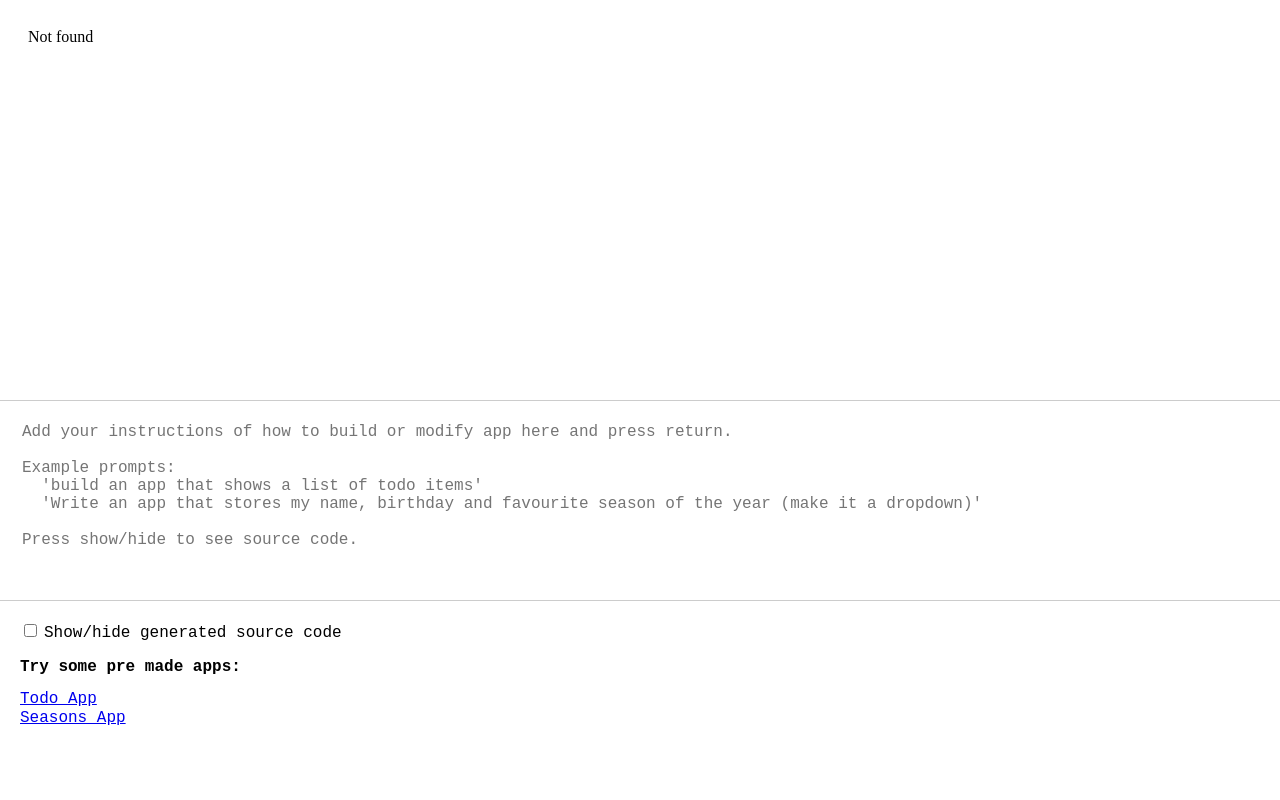
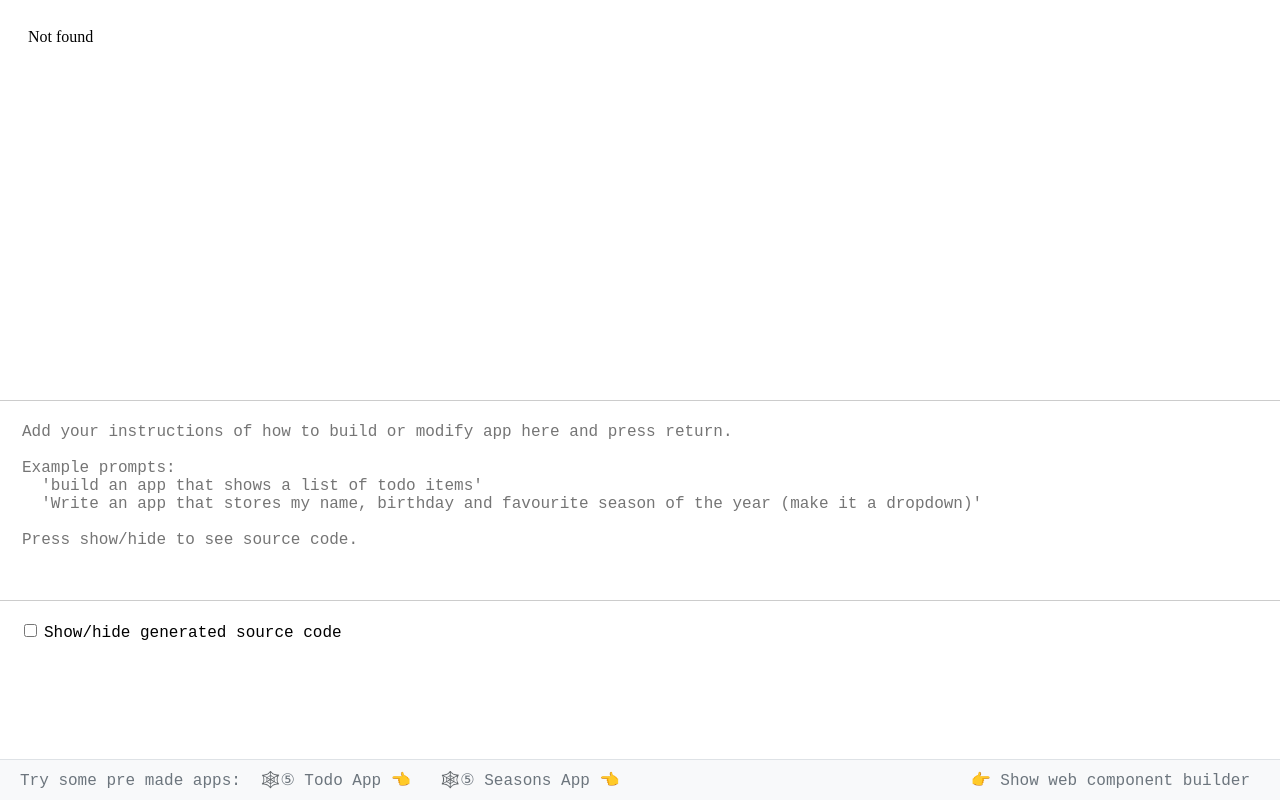
Before and after one commit to TBD54566975/web5-omg, a website: page index.html in a window 1280 px wide. Drawn offline with Linux system fonts and the light colour scheme; no server answers.

Commit message:
nicer footer

```diff
--- a/index.html
+++ b/index.html
@@ -69,6 +69,30 @@
         font-size: 16px;
       }
 
+      .footer {
+        display: flex;
+        justify-content: space-between;
+        align-items: center;
+        background-color: #f8f9fa;
+        color: #6c757d;
+        padding: 10px 20px;
+        position: absolute;
+        bottom: 0;
+        left: 0;
+        right: 0;
+        border-top: 1px solid #dee2e6;
+        }
+
+        .footer a {
+        color: #6c757d;
+        text-decoration: none;
+        margin: 0 10px;
+        }
+
+        .footer a:hover {
+        text-decoration: underline;
+        }
+
     </style>
   </head>
   <body>
@@ -98,10 +122,18 @@ Press show/hide to see source code.
       <input type="checkbox" id="toggle-output"></input>
       <label class="docs" for="toggle-output">Show/hide generated source code</label>
       </div>
-      <p></p>
-      <h2 class="docs">Try some pre made apps:</h2>
-      <div><a class="docs" href="https://codesandbox.io/s/github/TBD54566975/web5-omg/tree/main/generated-examples/todo" target="_blank">Todo App</a></div>
-      <div><a class="docs" href="https://codesandbox.io/s/github/TBD54566975/web5-omg/tree/main/generated-examples/seasons" target="_blank">Seasons App</a></div>
+    </div>
+
+    <div class="footer">
+
+    <div class="docs">Try some pre made apps:
+      <a class="docs" href="https://codesandbox.io/s/github/TBD54566975/web5-omg/tree/main/generated-examples/todo" target="_blank">🕸️⑤ Todo App 👈</a>
+      <a class="docs" href="https://codesandbox.io/s/github/TBD54566975/web5-omg/tree/main/generated-examples/seasons" target="_blank">🕸️⑤ Seasons App 👈</a>
+    </div>
+
+    <div class="docs">
+      <a href="" target="_blank">👉 Show web component builder</a>
+    </div>
 
     </div>
 
```
